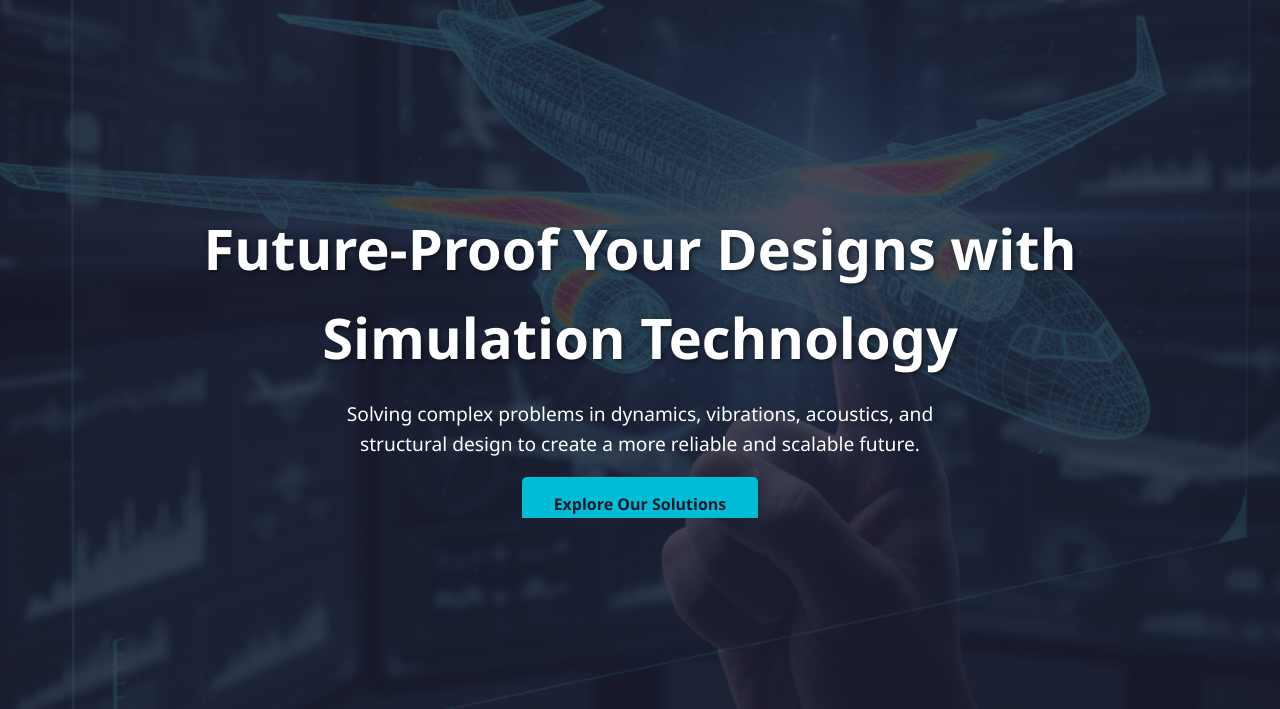
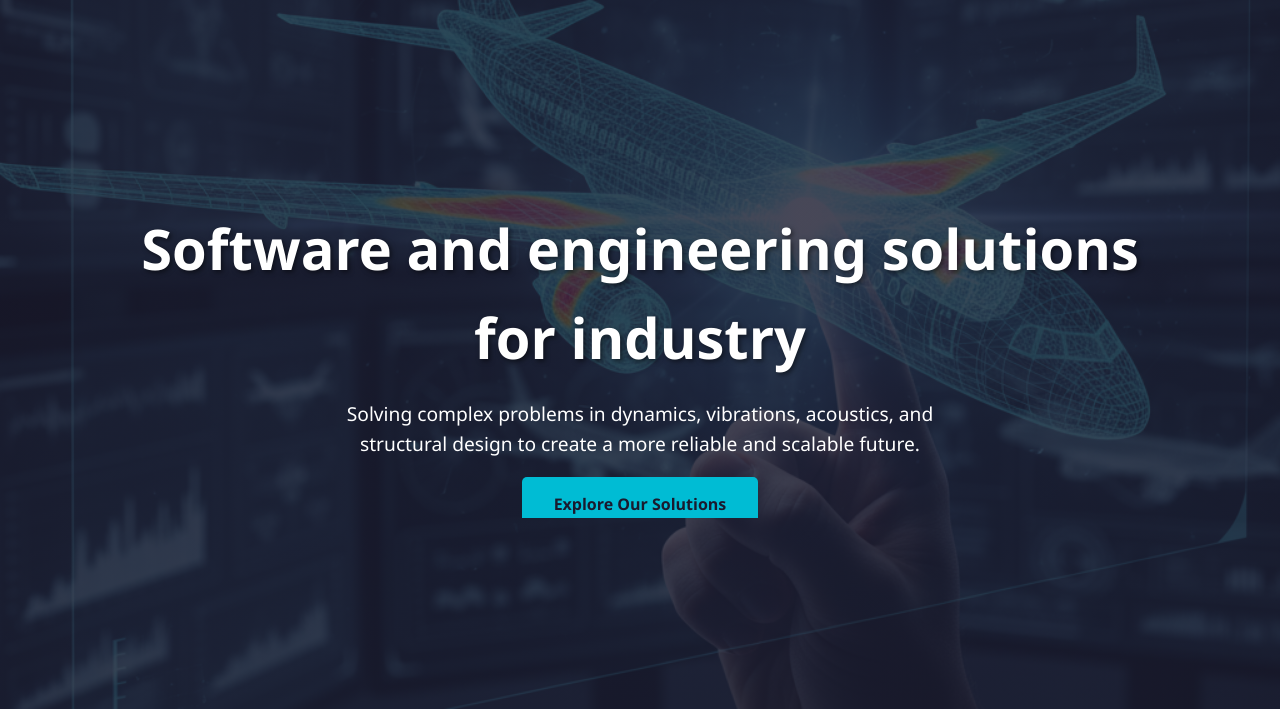
Before and after one commit to Siddharth-m3sim/m3sim-website, a plain HTML site: page index.html in a window 1280 px wide. Shown: the part 91-800 px from the top of the page. Drawn offline with Linux system fonts and the light colour scheme.

Commit message:
Update index.html

```diff
--- a/index.html
+++ b/index.html
@@ -22,7 +22,7 @@
         </nav>
         <div class="hero">
             <div class="hero-content container">
-                <h1>Future-Proof Your Designs with Simulation Technology</h1>
+                <h1>Software and engineering solutions for industry</h1>
                 <p>Solving complex problems in dynamics, vibrations, acoustics, and structural design to create a more reliable and scalable future.</p>
                 <a href="#services" class="cta-button">Explore Our Solutions</a>
             </div>
```
